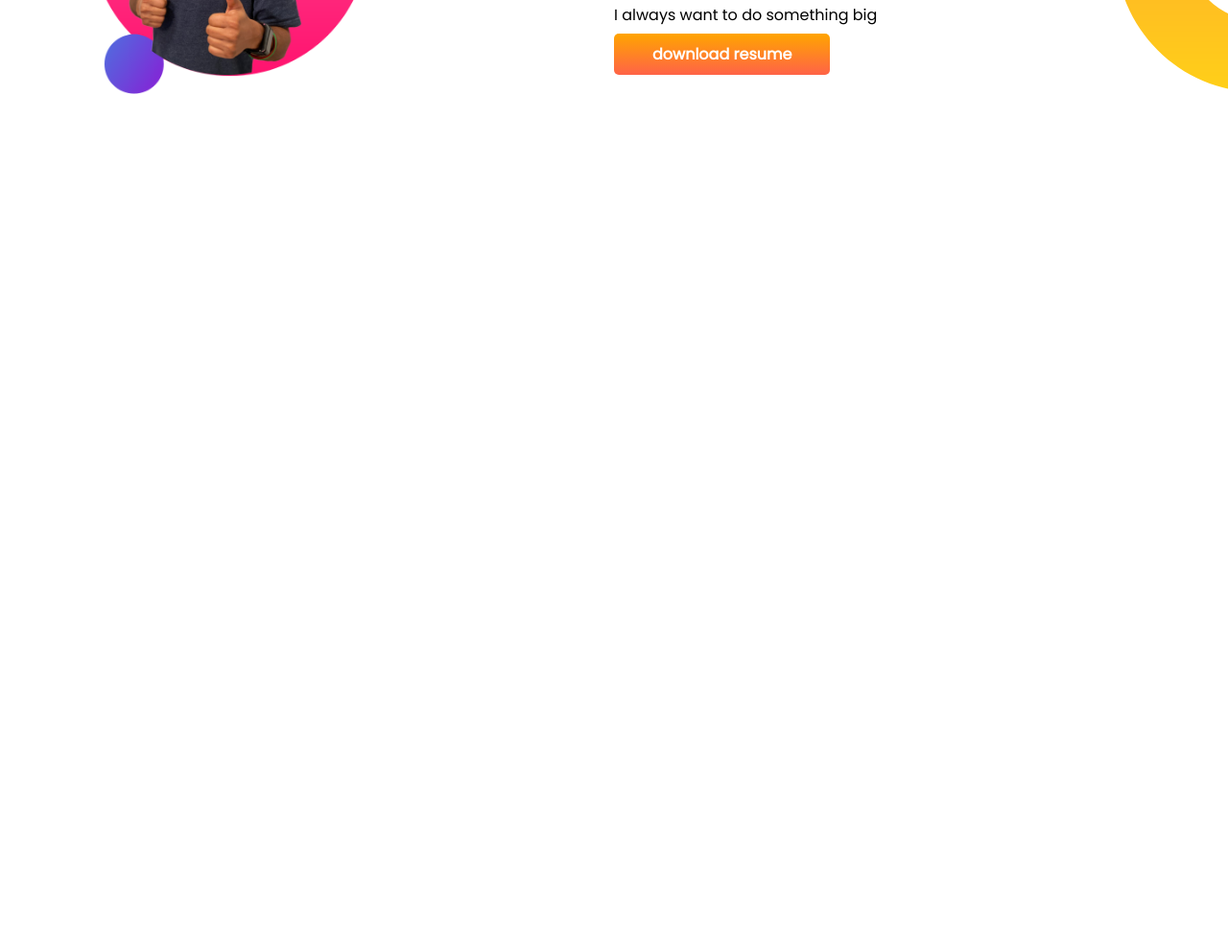
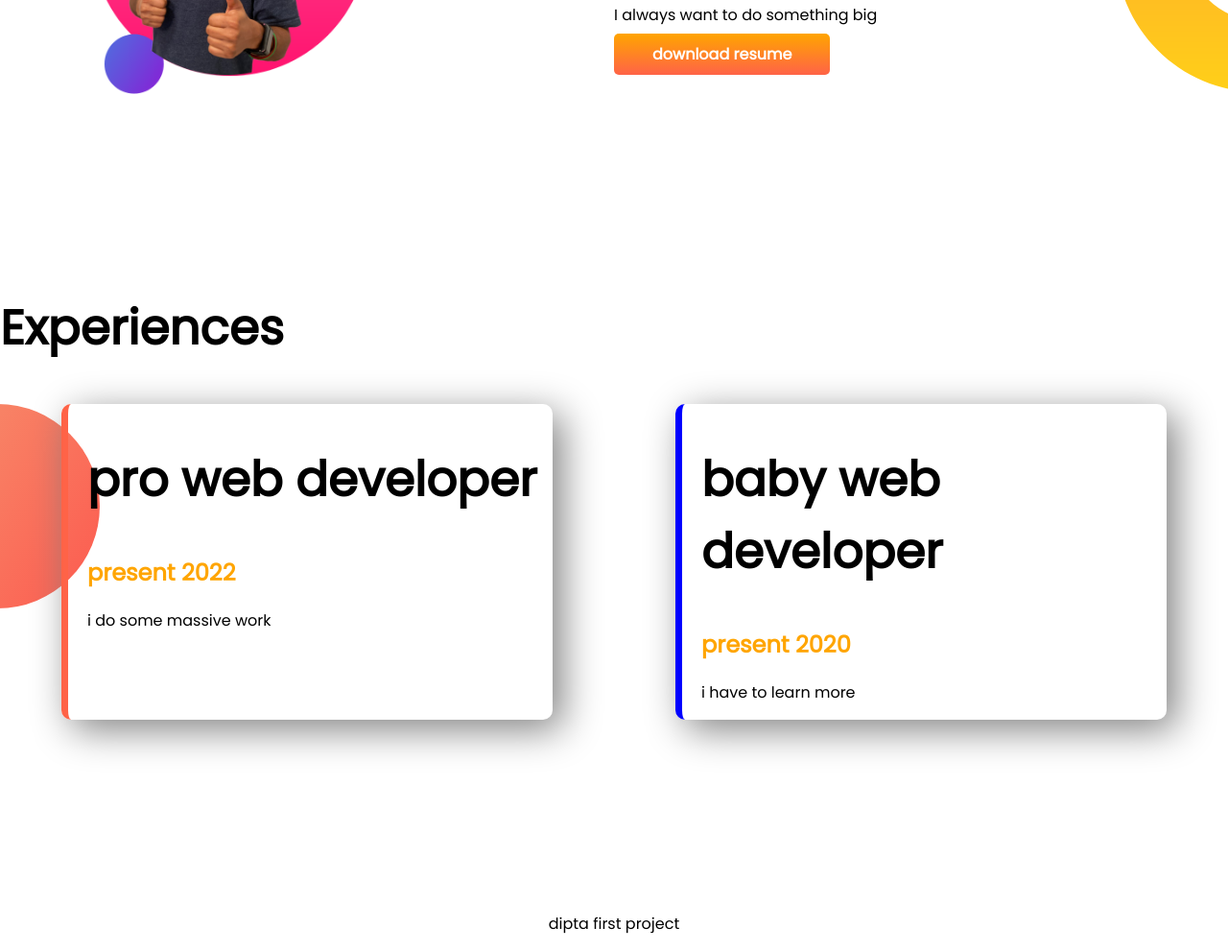
Before and after one commit to Dipta04/My-portfolio-repo, a plain HTML site: page index.html in a window 1280 px wide. Shown: the part 798-1789 px from the top of the page at 96% size. Before the commit the page ends 1103 px from the top, so only its background shows below. Drawn offline with Linux system fonts and the light colour scheme.

Commit message:
new things

```diff
--- a/index.html
+++ b/index.html
@@ -11,7 +11,7 @@
     <link rel="stylesheet" href="style.css">
 </head>
 <body>
-    <section class="top-banner">
+    <section class="top-banner flexible-container">
     <div class="width">
     <h1>welcome to </h1>
 <h1><span class="name"> jhankar mahbub</span> world</h1>
@@ -23,7 +23,7 @@
 <img src="my-bg.png" alt="my pic">
 </div>
     </section>
-    <section class="dream-big" >
+    <section class="dream-big flexible-container" >
         <div class="width">
             <img src="images/jhankar2.png" alt="">
         </div>
@@ -34,5 +34,23 @@
             <a class="link-button" target="_blank" href="https://www.programming-hero.com/">download resume</a>
         </div>
     </section>
+    <section class="experience-area">
+        <h1>Experiences</h1>
+        <div class="flexible-container">
+        <div id="full-stack" class="experience-item">
+         <h1> pro web developer</h1>
+            <h2 class="name"> present 2022</h2>
+            <P> i do some massive work</P>
+        </div>
+        <div id="baby-developer" class="experience-item">
+            <h1>baby web developer</h1>
+            <h2 class="name">present 2020</h2>
+            <P>i have to learn more</P>
+        </div>
+        </div>
+    </section>
 </body>
+<footer>
+    <p> dipta first project</p>
+</footer>
 </html>
--- a/style.css
+++ b/style.css
@@ -2,7 +2,7 @@ body{font-family: 'Poppins', sans-serif;
 margin: 0px;}
 h1{font-size: 50px;}
 .name{color: orange;}
-section{display: flex;
+.flexible-container{display: flex;
 margin-bottom: 200px;}
 .width{ width: 50%;}
 .width img{width: 50%;
@@ -17,3 +17,17 @@ background-repeat: no-repeat;}
 .dream-big{background-image: url(dream-bg.png);
 background-repeat: no-repeat;
 background-position: right;}
+.experience-area{background-image: url(exp-bg.png);
+background-repeat: no-repeat;
+background-position: left;}
+.experience-item{
+    width: 40%;
+    margin-left: 5%;
+    margin-right: 5%;
+    padding-left: 20px;
+    border-radius: 10px;
+    box-shadow: 10px 10px 40px gray;
+}
+#full-stack{border-left: 7px solid tomato;}
+#baby-developer{border-left: 7px solid blue;}
+footer p{text-align: center;}
```
Also changed, not shown: exp-bg.png (added).
